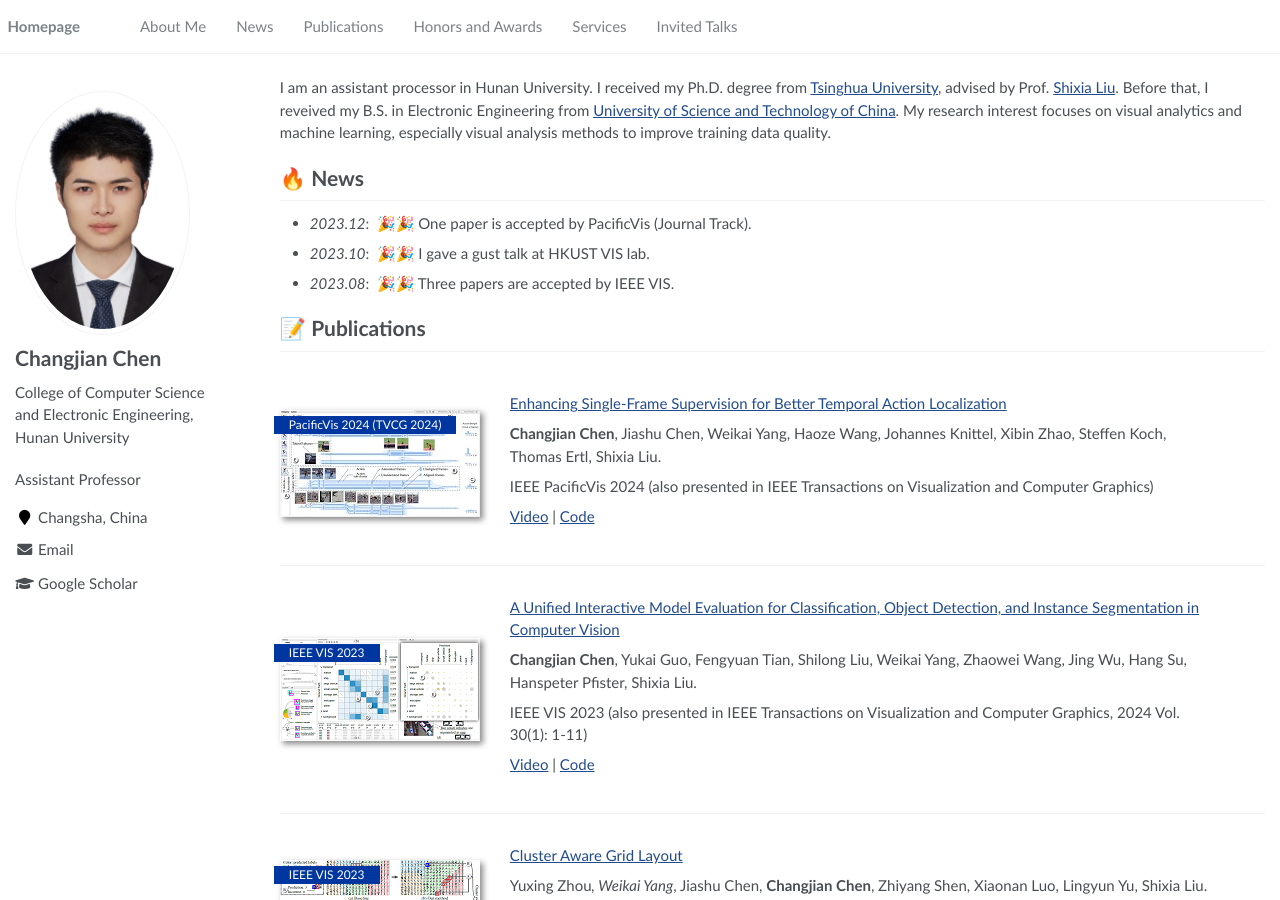
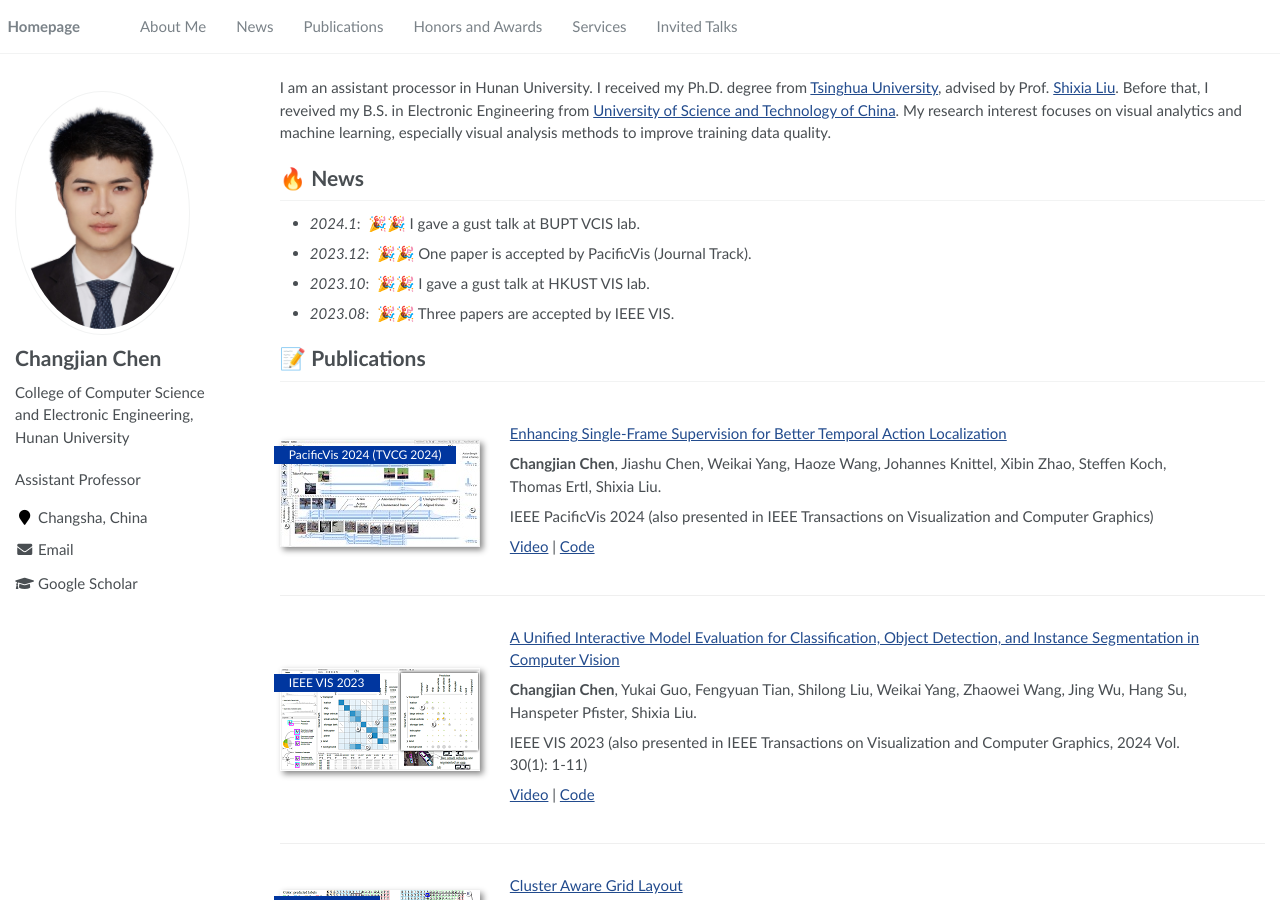
Before and after one commit to changjianchen/changjianchen.github.io, a Jekyll site: the page built from _pages/about.md, in a window 1280 px wide and 900 px high. Built offline with Jekyll 4.4.1, drawn with Linux system fonts in a browser that asks for light colours; some of the changed text lies outside the part shown.

Commit message:
Update about.md

```diff
--- a/_pages/about.md
+++ b/_pages/about.md
@@ -26,6 +26,7 @@
 
 
 # 🔥 News
+- *2024.1*: &nbsp;🎉🎉 I gave a gust talk at BUPT VCIS lab.
 - *2023.12*: &nbsp;🎉🎉 One paper is accepted by PacificVis (Journal Track).
 - *2023.10*: &nbsp;🎉🎉 I gave a gust talk at HKUST VIS lab.
 - *2023.08*: &nbsp;🎉🎉 Three papers are accepted by IEEE VIS.
@@ -234,6 +235,7 @@
 - **Teach assistant** Information Visualization and Visual Analytics (2018, 2019, 2020, 2021)
 
 # 💬 Invited Talks
+- *2024.1*, Guest talk @BUPT VCIS lab \| [\[link\]](https://mp.weixin.qq.com/s/MMZTls2gXJxQ0JwiJDB_Gg).
 - *2023.10*, Guest talk @HKUST VIS lab.
 - *2023.05*, Guest talk @GAMES \| [\[video\]](https://games-cn.org/games-webinar-20230518-277/).
 
```
